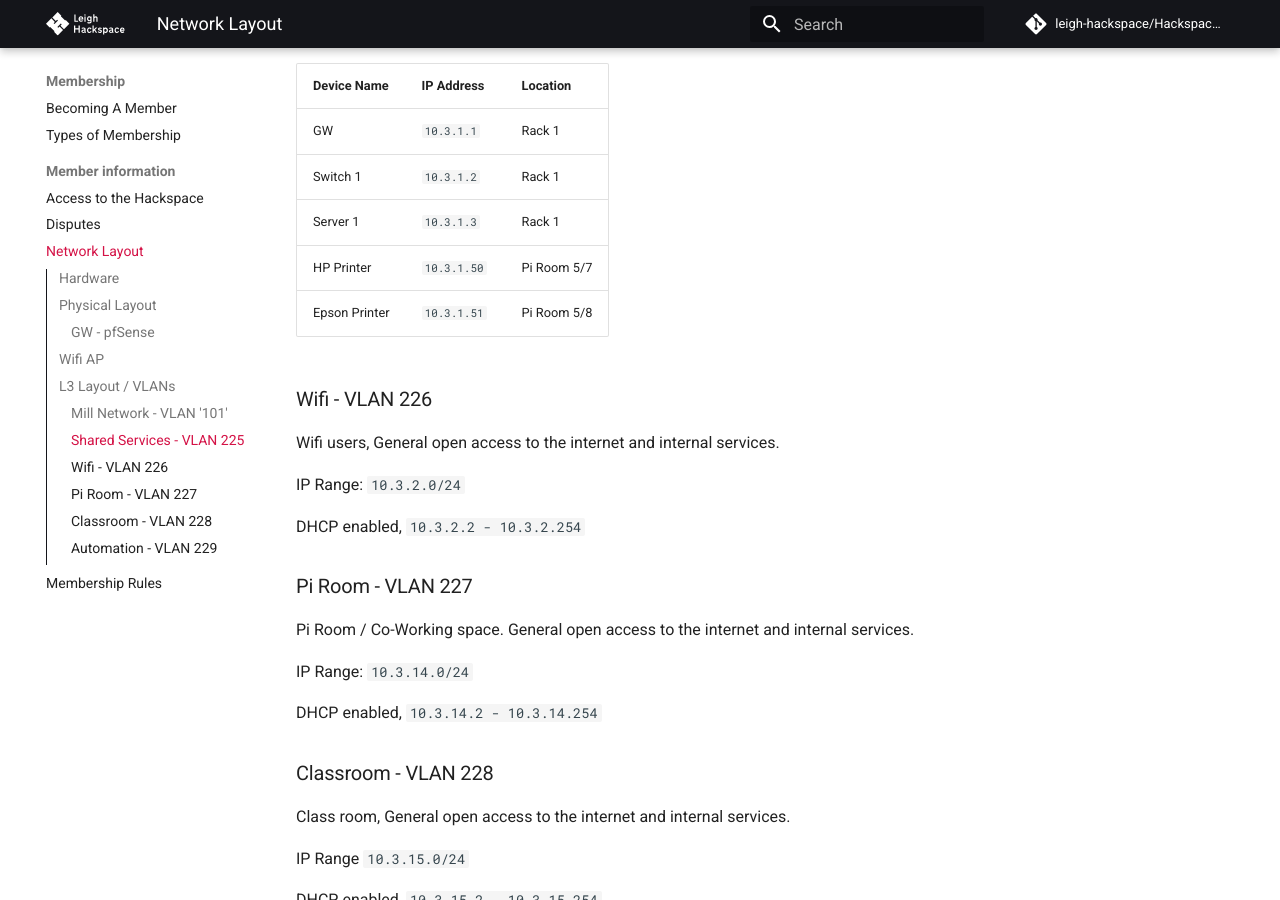
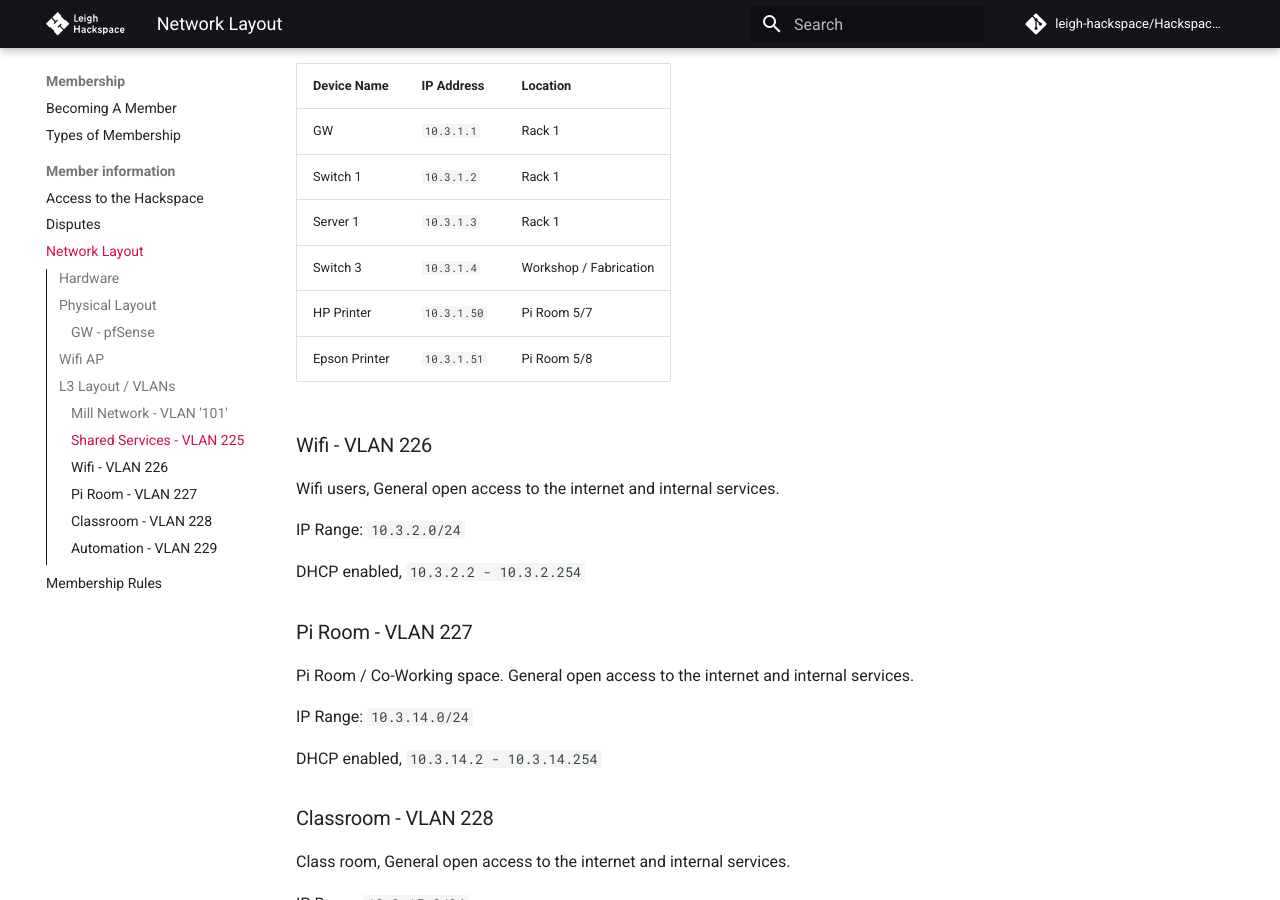
Before and after one commit to leigh-hackspace/HackspaceWiki, an MkDocs documentation site: the page built from docs/membership/member_information/network_layout.md, in a window 1280 px wide and 900 px high, scrolled down 3076 px. Built offline with MkDocs 1.6.1 and Material for MkDocs 9.7.7, drawn with Linux system fonts in a browser that asks for light colours; comment, search, counter and statistics services are not loaded; the version menu is left out.

Commit message:
Update network_layout.md

```diff
--- a/docs/membership/member_information/network_layout.md
+++ b/docs/membership/member_information/network_layout.md
@@ -108,6 +108,7 @@ This subnet doesn't have DHCP enabled, we use static assignment. Here is the cur
 | GW            | `10.3.1.1`  | Rack 1      |
 | Switch 1      | `10.3.1.2`  | Rack 1      |
 | Server 1      | `10.3.1.3`  | Rack 1      |
+| Switch 3      | `10.3.1.4`  | Workshop / Fabrication |
 | HP Printer    | `10.3.1.50` | Pi Room 5/7 |
 | Epson Printer | `10.3.1.51` | Pi Room 5/8 |
 
```
